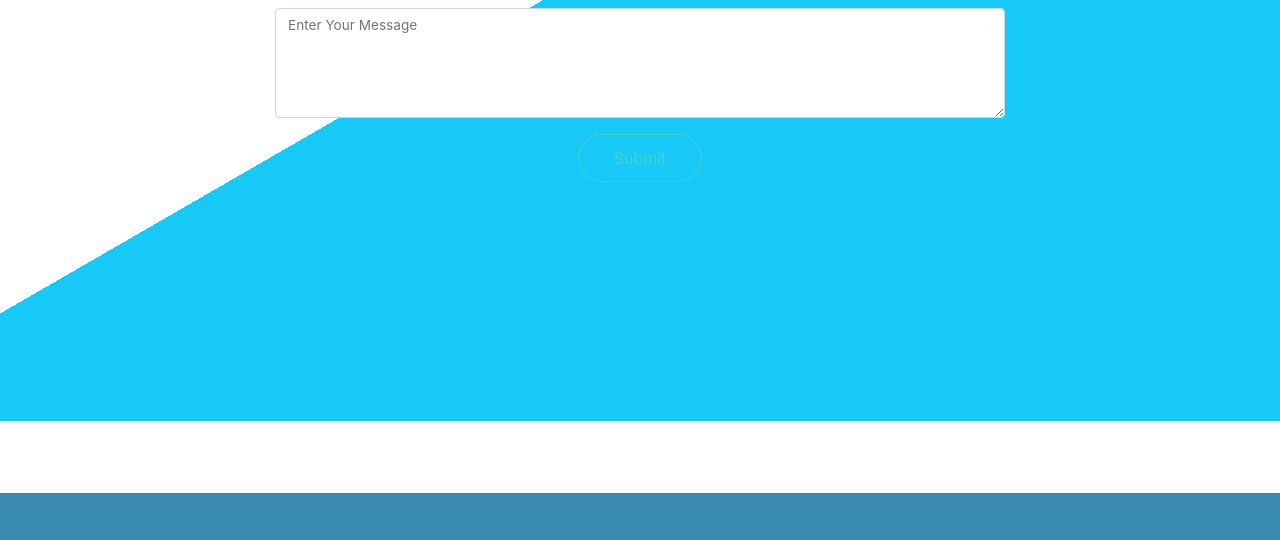
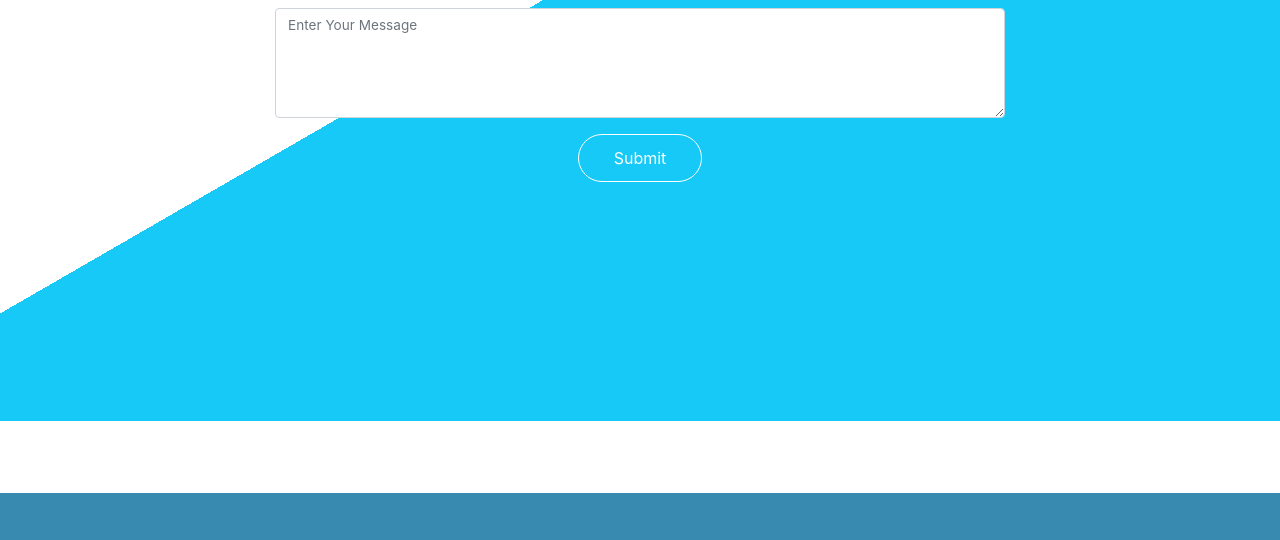
Before and after one commit to snehalrenushe/Fork_Website.io, a plain HTML site: page index.html in a window 1280 px wide. Shown: the part 3932-4472 px from the top of the page. Drawn offline with nearby package versions, Linux system fonts and the light colour scheme; a web font is replaced by a local one.

Commit message:
Update style.css

```diff
--- a/css/style.css
+++ b/css/style.css
@@ -343,12 +343,12 @@ i{
 }
 
 .form-button button{
-    border: 1px solid #50d1c0;
+    border: 1px solid #fff;
     border-radius: 100px;
     margin: 0 5px;
     padding: 12px 35px;
     outline: none;
-    color: #50d1c0;
+    color: #fff;
     font-size: 1rem;
     font-weight: 400;
     line-height: 1.4;
```
